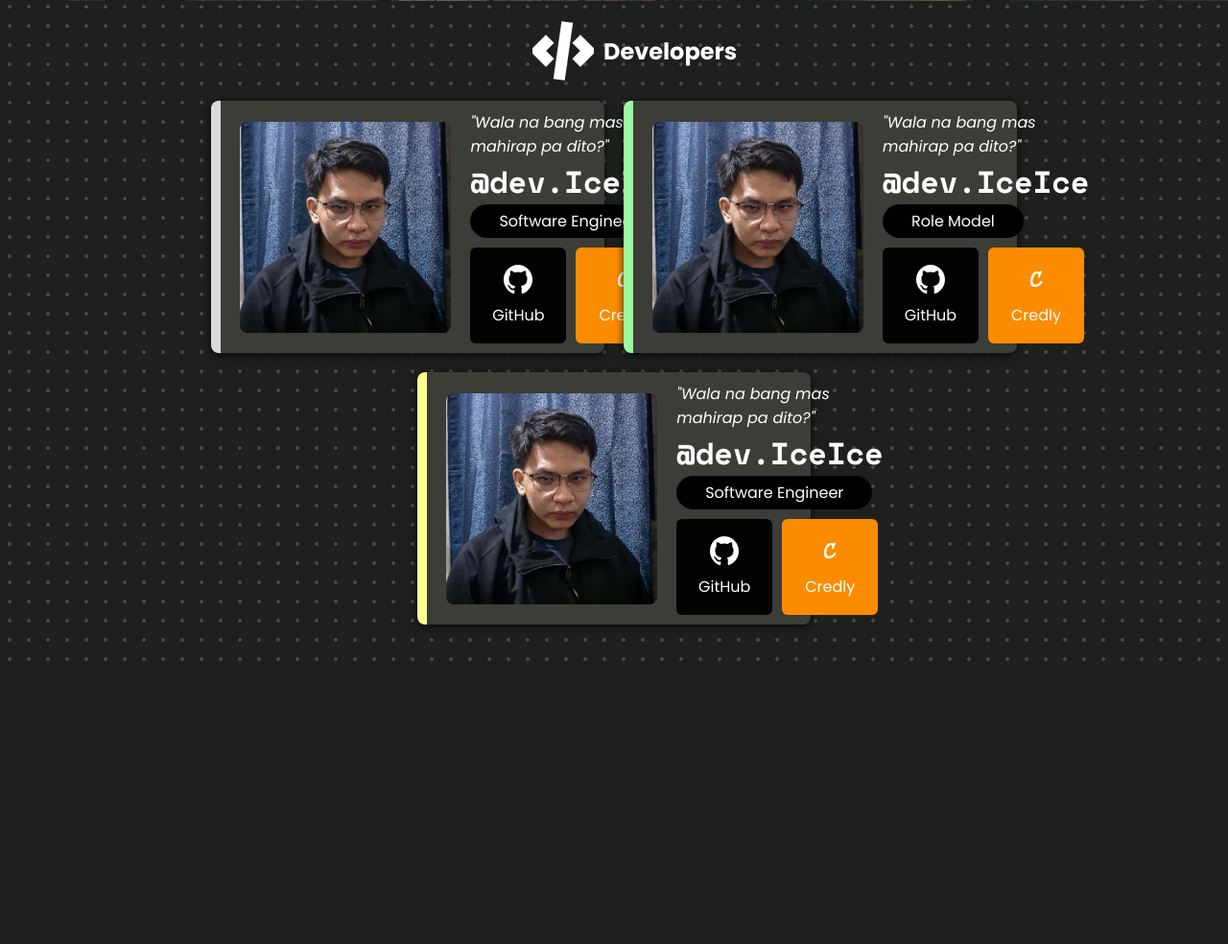
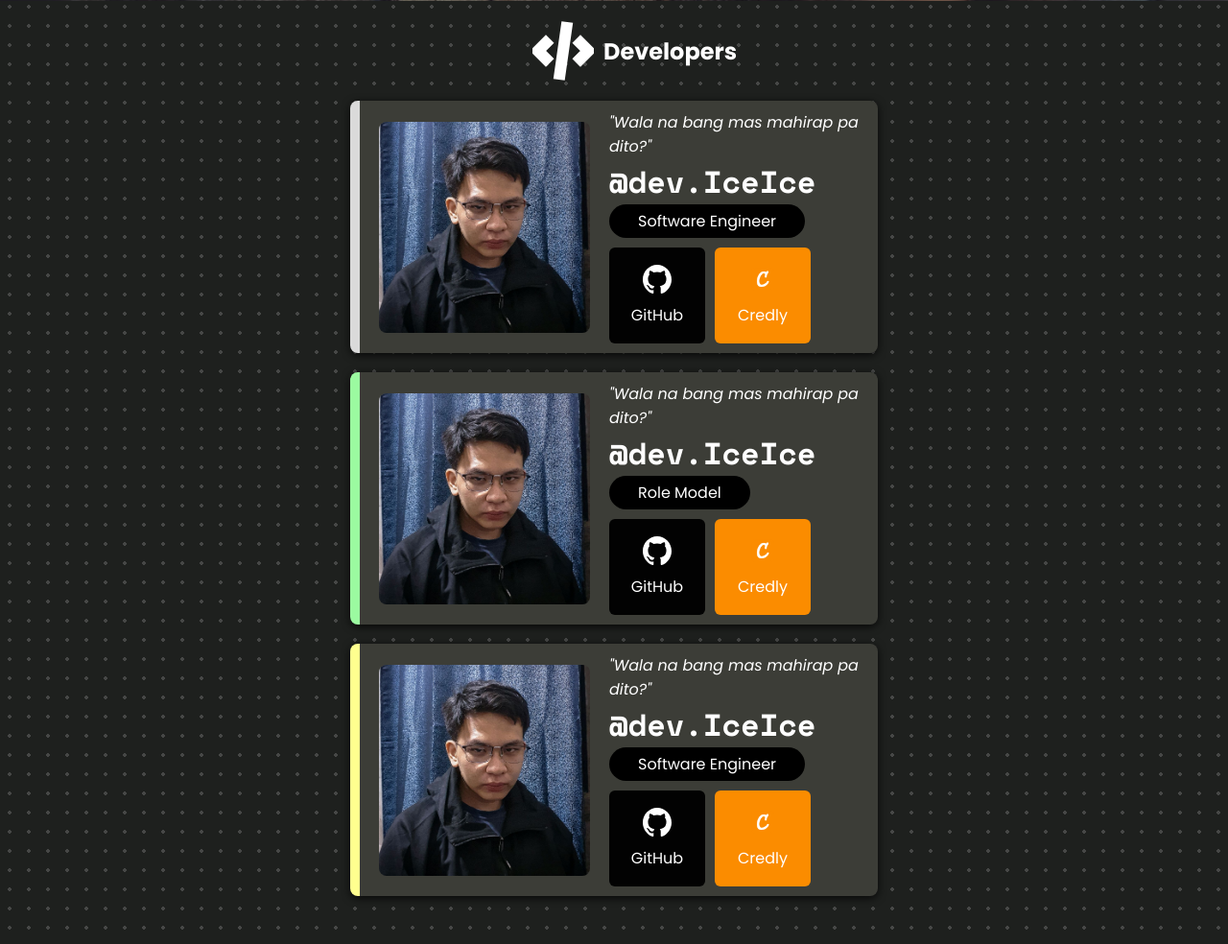
Before and after one commit to IkedaLab-Daniel/phpets_ecommerce, a PHP site: page /about.php in a window 1280 px wide. Shown: the part 623-1607 px from the top of the page at 96% size. Before the commit the page ends 1312 px from the top, so only its background shows below. Run offline with PHP 8.4, Linux system fonts and the light colour scheme.

Commit message:
❄️ Added min-width for dev-card

```diff
--- a/assets/css/about.css
+++ b/assets/css/about.css
@@ -136,6 +136,7 @@
     align-items: center;
     gap: 20px;
     width: 40%;
+    min-width: 550px;
     height: auto;
     background-color: #3C3D37;
     border-radius: 8px;
```
